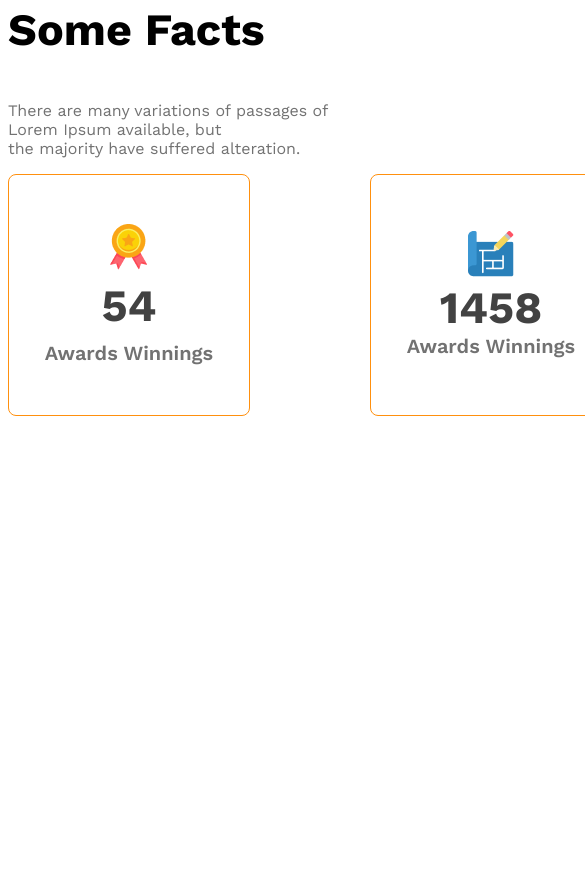
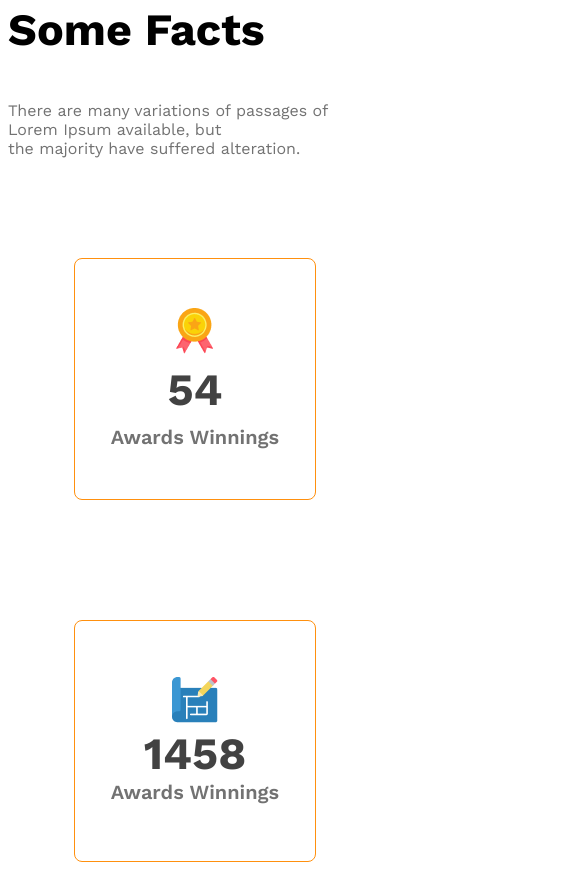
Before and after one commit to FahimTasnimKhan/G3-Architects, a plain HTML site: page index.html in a window 390 px wide. Shown: the part 3185-4064 px from the top of the page, 585 px wide, since content can reach past the window. Before the commit the page ends 3609 px from the top, so only its background shows below. Drawn offline with nearby package versions, Linux system fonts and the light colour scheme.

Commit message:
Made some changes

```diff
--- a/CSS/style.css
+++ b/CSS/style.css
@@ -151,6 +151,7 @@ main {
   display: grid;
   grid-template-columns: repeat(4, 1fr);
   gap: 120px;
+  margin-top: 100px;
 }
 
 .facts {
@@ -201,6 +202,11 @@ main {
   .our-features {
     margin-left: 10px;
   }
+  .facts-container {
+    grid-template-columns: repeat(1, 1fr);
+    justify-self: center;
+    align-self: center;
+  }
 }
 
 @media screen and (min-width: 576px) and (max-width: 999px) {
```
